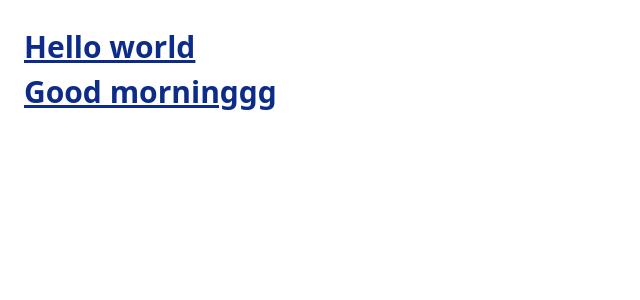
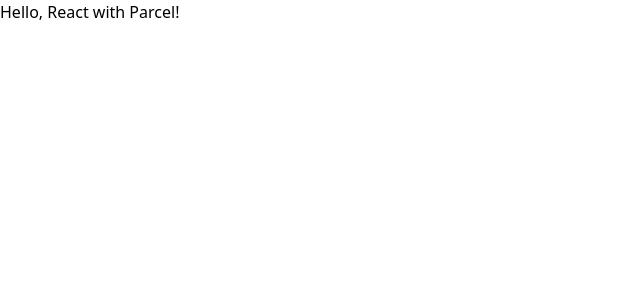
Before and after one commit to MalaviyaIsha/quote-calculator, a React (Vite) app: page / in a window 1280 px wide. Shown: the top 300 px of the page, without its empty margins (0-640 px from the left). Built offline with nearby package versions, Linux system fonts and the light colour scheme.

Commit message:
push code

```diff
--- a/src/index.html
+++ b/src/index.html
@@ -3,11 +3,11 @@
   <head>
     <meta charset="UTF-8" />
     <meta name="viewport" content="width=device-width,initial-scale=1.0" />
-    <link href="./index.css" type="text/css" rel="stylesheet">
+    <link href="./index.css" type="text/css" rel="stylesheet" />
     <title>Parcel bundler</title>
   </head>
   <body>
     <div id="app"></div>
-    <script type="module" src="./index.js"></script>
+    <script type="module" src="index.js"></script>
   </body>
 </html>
--- a/src/index.js
+++ b/src/index.js
@@ -1,6 +1,6 @@
-import { createRoot } from "react-dom/client";
-import App from "./App";
+import React from "react";
+import ReactDOM from "react-dom";
 
-const container = document.getElementById("app");
-const root = createRoot(container);
-root.render(<App />);
+const App = () => <div>Hello, React with Parcel!</div>;
+
+ReactDOM.render(<App />, document.getElementById("app"));
```
Also changed, not shown: package.json (+4 -3 lines), 14 other files (tests, documents, lock files or other folders).
